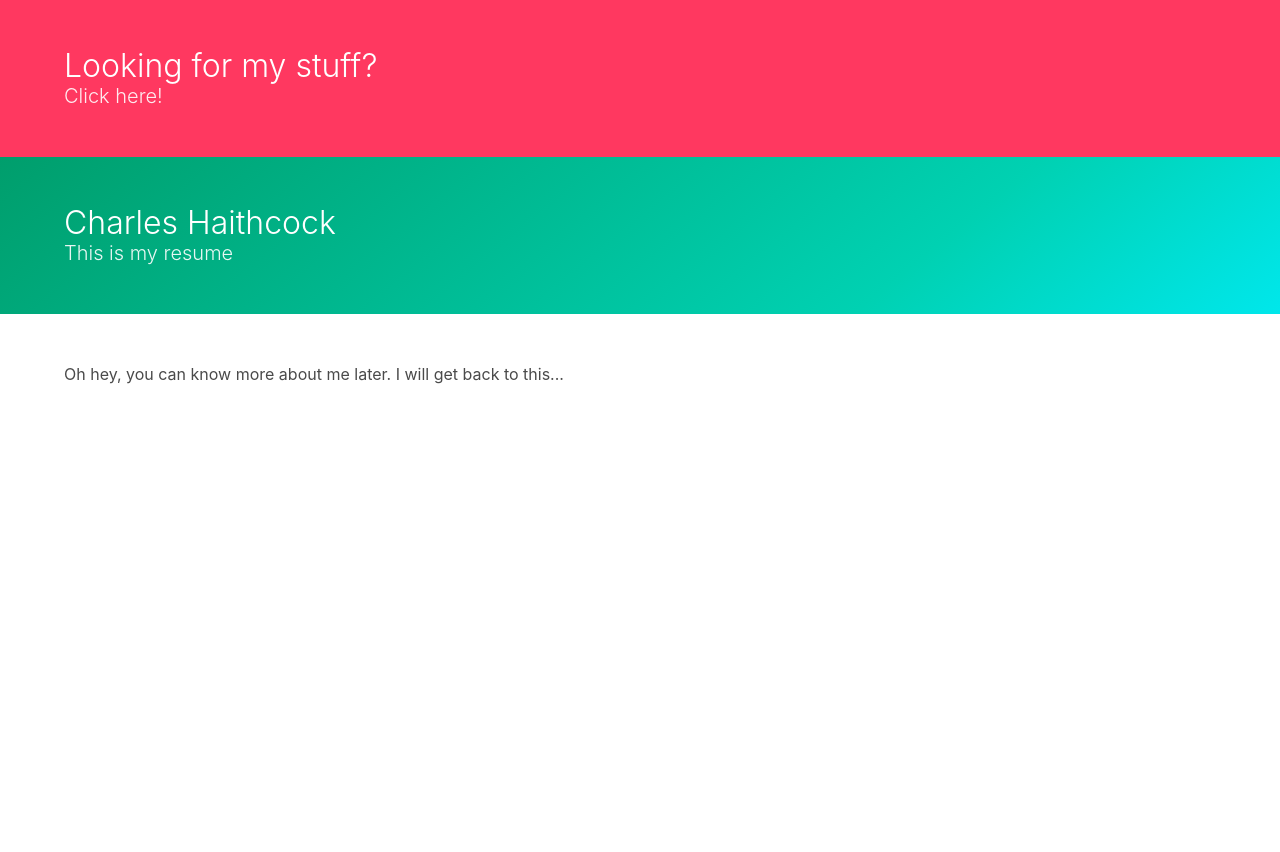
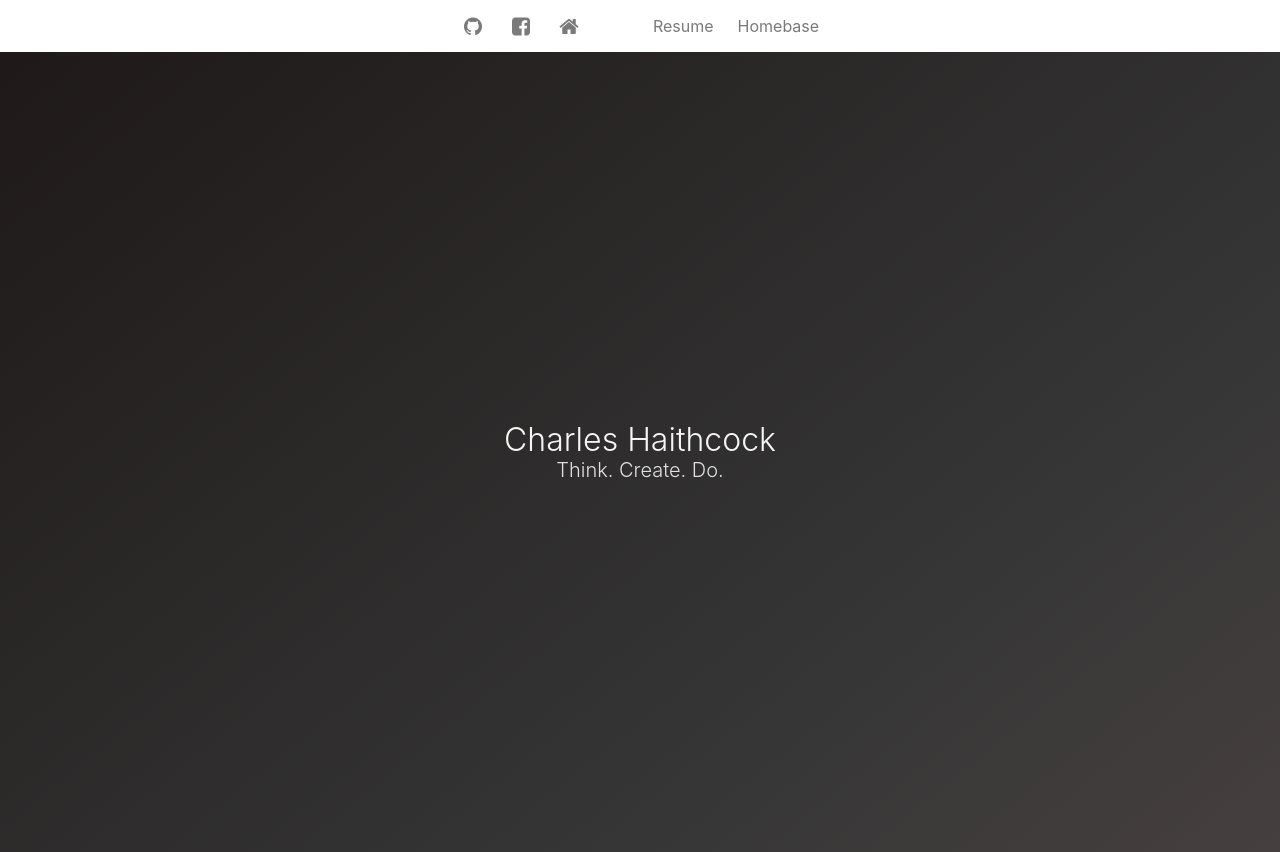
Before and after one commit to haithcockce/base, a Flask app: page / in a window 1280 px wide. Before the commit the page ends 384 px from the top, so only its background shows below. Run offline with Flask 2, Linux system fonts and the light colour scheme.

Commit message:
Added nav bar, changed splash page to something more bleak

```diff
--- a/templates/index.html
+++ b/templates/index.html
@@ -3,35 +3,58 @@
     <title>Why hello there</title>
     <link rel="stylesheet" href="https://maxcdn.bootstrapcdn.com/font-awesome/4.7.0/css/font-awesome.min.css">
     <link rel="stylesheet" type="text/css" href="{{ url_for('static', filename='bulma-0.4.1/css/bulma.css') }}">
+    <meta name="viewport" content="width=device-width, initial-scale=1">
+
   </head>
   <body>
-	<section class="hero is-danger" onclick="location.href='mysites'">
+
+      <!-- Navigational header -->
+
+<nav class="nav">
+  <div class="nav-center">
+    <a class="nav-item" href="https://github.com/haithcockce">
+      <span class="icon">
+        <i class="fa fa-github"></i>
+      </span>
+    </a>
+    <a class="nav-item" href="https://www.facebook.com/AboveAsBelow">
+      <span class="icon">
+        <i class="fa fa-facebook-square"></i>
+      </span>
+    </a>
+    <a class="nav-item" href="/">
+      <span class="icon">
+        <i class="fa fa-home"></i>
+      </span>
+    </a>
+    <a class="nav-item">
+	  <span class="icon">
+		<i class="fa fa-info-circl"></i>
+	  </span>
+    </a>
+    <a class="nav-item">
+      Resume
+    </a>
+    <a class="nav-item is-danger" href="mysites">Homebase</a>
+  </div>
+</nav>
+
+
+
+  <section class="hero is-dark is-bold is-fullheight">
     <div class="hero-body">
       <div class="container">
-		  <h1 class="title">
-			Looking for my stuff?
-		  </h1>
-		  <h2 class="subtitle">
-			Click here!
-          </h2>
-		</div>
-	  </div>
-	</section>
-  <section class="hero is-primary is-bold">
-    <div class="hero-body">
-      <div class="container">
+        <div class="columns">
+          <div class="column has-text-centered">
             <h1 class="title">
                 Charles Haithcock
             </h1>
 			<h2 class="subtitle">
-	        This is my resume
+			  Think. Create. Do.
 			</h2>
           </div>
         </div>
-	</section>
-  <section class="section">
-    <div class="container">
-      Oh hey, you can know more about me later. I will get back to this...
+      </div>
     </div>
   </section>
   </body>
```
Also changed, not shown: templates/mysites.html (+53 -0 lines), static/img/420075_remix_1440x1100.jpg (added). Lines whose indentation alone changed are shown as unchanged.
